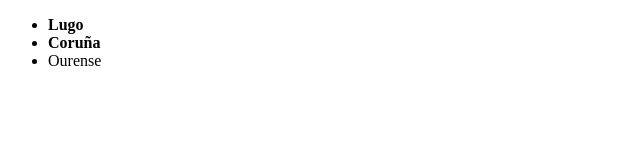
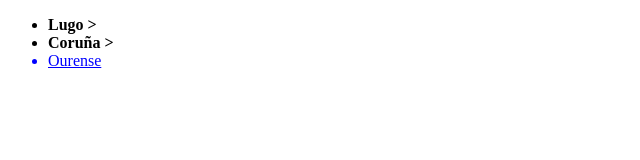
Before and after one commit to bertez/components, a website with bundled scripts: page index.html in a window 1280 px wide. Shown: the full height of the page, 0-640 px from the left. Built offline with nearby package versions, Linux system fonts and the light colour scheme.

Commit message:
high order methods to move

```diff
--- a/index.html
+++ b/index.html
@@ -13,17 +13,14 @@
 
 <body>
   <ul is="panel-list">
-    <li></li>
     <li>Lugo
       <ul>
         <li>Viveiro
           <ul>
-            <li></li>
             <li>Landrove</li>
           </ul>
         </li>
         <li>Xove
-          <ul></ul>
         </li>
         <li>O Vicedo</li>
       </ul>
--- a/src/components.ts
+++ b/src/components.ts
@@ -1,15 +1,15 @@
 interface IPanelListDef {
-  text?: string;
+  text: string;
   children: IPanelListDef[];
 }
 
 class PanelList extends HTMLUListElement {
-  ast: IPanelListDef[];
+  tree: IPanelListDef[];
   stack: IPanelListDef[][];
   constructor() {
     super();
 
-    this.ast = PanelList.createULAST(this);
+    this.tree = PanelList.createULTree(this);
     this.stack = [];
 
     const style = document.createElement('style');
@@ -19,58 +19,26 @@ class PanelList extends HTMLUListElement {
         font-weight: bold;
         cursor: pointer;
       }
+
+      .is-navigation {
+        list-style: none;
+      }
+
+      .is-terminal {
+        color: blue;
+        text-decoration: underline;
+        cursor: pointer;
+      }
     `;
 
-    this.parentElement.appendChild(style);
+    this.parentElement && this.parentElement.appendChild(style);
 
     this.clearList();
     this.classList.add('panel-list');
-    this.setPanel(this.ast);
+    this.forwardPanel(this.tree);
   }
 
-  clearList = () => {
-    //Remove al ul children
-    while (this.firstChild) {
-      this.firstChild.remove();
-    }
-  };
-
-  getStackLastElement = () => {
-    return this.stack[this.stack.length - 1];
-  };
-
-  setPanel = (root: IPanelListDef[], stack: boolean = true) => {
-    stack && this.stack.push(root);
-    this.clearList();
-
-    for (const item of root) {
-      const panelItem = document.createElement('li');
-      panelItem.innerText = item.text || '';
-
-      if (item.children.length) {
-        panelItem.classList.add('has-children');
-        panelItem.onclick = () => this.setPanel(item.children);
-      }
-
-      this.appendChild(panelItem);
-    }
-
-    if (this.stack.length > 1) {
-      const back = document.createElement('button');
-      back.innerText = '<';
-
-      back.onclick = () => {
-        this.stack.pop();
-        this.setPanel(this.getStackLastElement(), false);
-      };
-
-      this.appendChild(back);
-    }
-
-    console.log(this.stack);
-  };
-
-  static createULAST = (node: HTMLUListElement) => {
+  static createULTree = (node: HTMLUListElement) => {
     const items = node.querySelectorAll(':scope > li');
 
     return Array.from(items)
@@ -91,11 +59,64 @@ class PanelList extends HTMLUListElement {
 
         const subitem = <HTMLUListElement>item.querySelector(':scope > ul');
 
-        if (subitem) def.children = PanelList.createULAST(subitem);
+        if (subitem) def.children = PanelList.createULTree(subitem);
 
         return def;
       });
   };
+
+  private clearList = () => {
+    while (this.firstChild) {
+      this.firstChild.remove();
+    }
+  };
+
+  private getStackLastElement = () => {
+    return this.stack[this.stack.length - 1];
+  };
+
+  private setPanel = (root: IPanelListDef[]) => {
+    this.clearList();
+
+    if (this.stack.length > 1) {
+      const navItem = document.createElement('li');
+      navItem.classList.add('is-navigation');
+
+      const back = document.createElement('button');
+      back.innerText = '<';
+
+      back.onclick = () => this.backwardPanel();
+
+      navItem.appendChild(back);
+      this.appendChild(navItem);
+    }
+
+    for (const item of root) {
+      const panelItem = document.createElement('li');
+      panelItem.innerText = item.text;
+
+      if (item.children.length) {
+        panelItem.classList.add('has-children');
+        panelItem.innerText = panelItem.innerText + ' >';
+        panelItem.onclick = () => this.forwardPanel(item.children);
+      } else {
+        panelItem.classList.add('is-terminal');
+        panelItem.onclick = () => alert(item.text);
+      }
+
+      this.appendChild(panelItem);
+    }
+  };
+
+  forwardPanel = (root: IPanelListDef[]) => {
+    this.stack.push(root);
+    this.setPanel(root);
+  };
+
+  backwardPanel = () => {
+    this.stack.pop();
+    this.setPanel(this.getStackLastElement());
+  };
 }
 
 export { PanelList };
```
